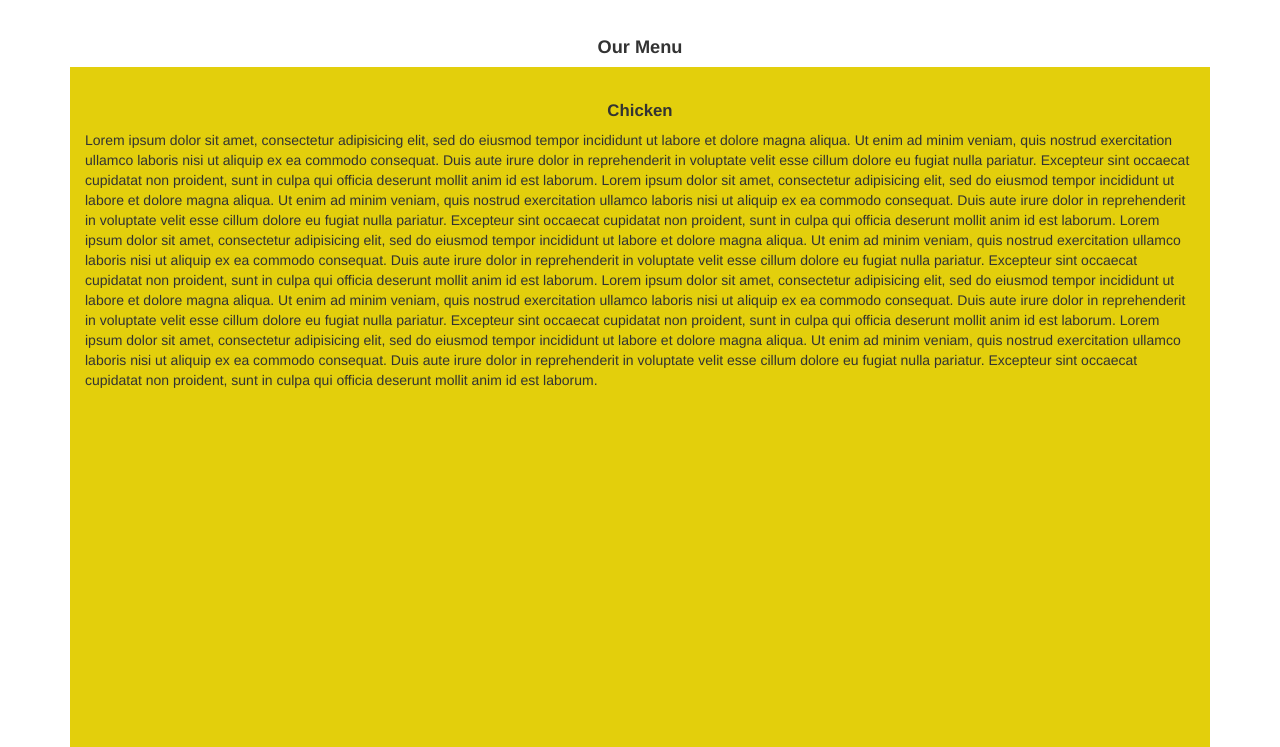
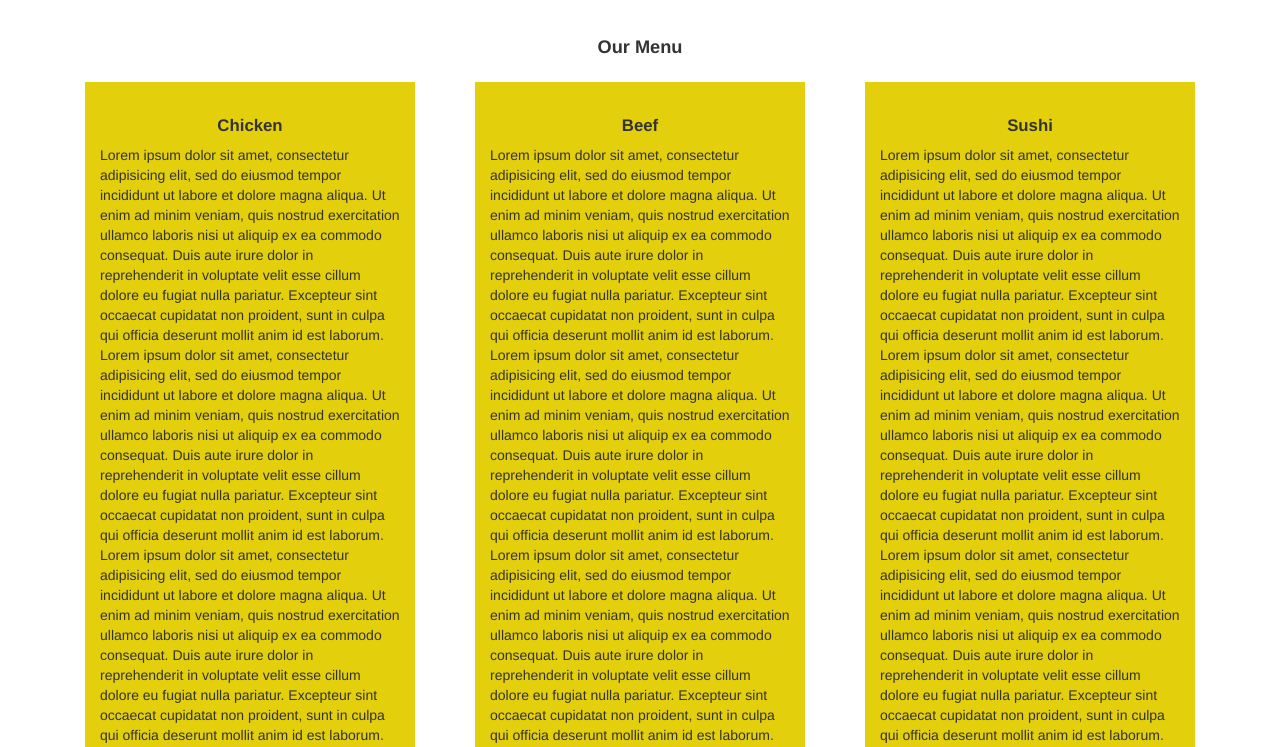
Before and after one commit to yinpeng/hcj4wd, a plain HTML site: page module3-solution/index.html in a window 1280 px wide. Shown: the part 53-800 px from the top of the page. Drawn offline with Linux system fonts and the light colour scheme.

Commit message:
Solution for Assignment 3, Optional

```diff
--- a/module3-solution/css/styles.css
+++ b/module3-solution/css/styles.css
@@ -21,7 +21,7 @@ body {
     margin: 0 -15px;
 }
 
-#nav-list>li {
+#nav-list>li>a {
     color: #fff293;
     font-size: 1.15em;
     font-weight: bold;
@@ -36,14 +36,10 @@ body {
 .food-tile {
     background-color: #e3cf0c;
     padding: 15px;
+    margin: 15px;
 }
 
 .food-tile .title {
     font-size: 1.2em;
     font-weight: bold;
-    text-align: center;
 }
-
-#chicken {
-    height: 1000px;
-}
--- a/module3-solution/index.html
+++ b/module3-solution/index.html
@@ -32,9 +32,9 @@
 
         <div id="collapsable-nav" class="collapse navbar-collapse">
           <ul id="nav-list" class="nav navbar-nav visible-xs">
-            <li class="text-center">Chicken</li>
-            <li class="text-center">Beef</li>
-            <li class="text-center">Sushi</li>
+            <li class="text-center"><a href="#chicken">Chicken</a></li>
+            <li class="text-center"><a href="#beef">Beef</a></li>
+            <li class="text-center"><a href="#sushi">Sushi</a></li>
           </ul>
         </div>
       </div>
@@ -44,9 +44,9 @@
   <div id="main-content" class="container">
     <h2 id="page-heading" class="text-center">Our Menu</h2>
     <section id="food-tiles" class="row">
-      <div class="col-xs-12">
+      <div class="col-xs-12 col-sm-6 col-md-4">
         <section id="chicken" class="food-tile">
-          <h3 class="title">Chicken</h3>
+          <h3 class="title text-center">Chicken</h3>
           <p class="content">
             Lorem ipsum dolor sit amet, consectetur adipisicing elit, sed do eiusmod tempor incididunt ut labore et dolore magna aliqua.
             Ut enim ad minim veniam, quis nostrud exercitation ullamco laboris nisi ut aliquip ex ea commodo consequat.
@@ -69,6 +69,63 @@
             Duis aute irure dolor in reprehenderit in voluptate velit esse cillum dolore eu fugiat nulla pariatur.
             Excepteur sint occaecat cupidatat non proident, sunt in culpa qui officia deserunt mollit anim id est laborum.
           </p>
+          <a href="#page-heading">Back to Top</a>
+        </section>
+      </div>
+      <div class="col-xs-12 col-sm-6 col-md-4">
+        <section id="beef" class="food-tile">
+          <h3 class="title text-center">Beef</h3>
+          <p class="content">
+            Lorem ipsum dolor sit amet, consectetur adipisicing elit, sed do eiusmod tempor incididunt ut labore et dolore magna aliqua.
+            Ut enim ad minim veniam, quis nostrud exercitation ullamco laboris nisi ut aliquip ex ea commodo consequat.
+            Duis aute irure dolor in reprehenderit in voluptate velit esse cillum dolore eu fugiat nulla pariatur.
+            Excepteur sint occaecat cupidatat non proident, sunt in culpa qui officia deserunt mollit anim id est laborum.
+            Lorem ipsum dolor sit amet, consectetur adipisicing elit, sed do eiusmod tempor incididunt ut labore et dolore magna aliqua.
+            Ut enim ad minim veniam, quis nostrud exercitation ullamco laboris nisi ut aliquip ex ea commodo consequat.
+            Duis aute irure dolor in reprehenderit in voluptate velit esse cillum dolore eu fugiat nulla pariatur.
+            Excepteur sint occaecat cupidatat non proident, sunt in culpa qui officia deserunt mollit anim id est laborum.
+            Lorem ipsum dolor sit amet, consectetur adipisicing elit, sed do eiusmod tempor incididunt ut labore et dolore magna aliqua.
+            Ut enim ad minim veniam, quis nostrud exercitation ullamco laboris nisi ut aliquip ex ea commodo consequat.
+            Duis aute irure dolor in reprehenderit in voluptate velit esse cillum dolore eu fugiat nulla pariatur.
+            Excepteur sint occaecat cupidatat non proident, sunt in culpa qui officia deserunt mollit anim id est laborum.
+            Lorem ipsum dolor sit amet, consectetur adipisicing elit, sed do eiusmod tempor incididunt ut labore et dolore magna aliqua.
+            Ut enim ad minim veniam, quis nostrud exercitation ullamco laboris nisi ut aliquip ex ea commodo consequat.
+            Duis aute irure dolor in reprehenderit in voluptate velit esse cillum dolore eu fugiat nulla pariatur.
+            Excepteur sint occaecat cupidatat non proident, sunt in culpa qui officia deserunt mollit anim id est laborum.
+            Lorem ipsum dolor sit amet, consectetur adipisicing elit, sed do eiusmod tempor incididunt ut labore et dolore magna aliqua.
+            Ut enim ad minim veniam, quis nostrud exercitation ullamco laboris nisi ut aliquip ex ea commodo consequat.
+            Duis aute irure dolor in reprehenderit in voluptate velit esse cillum dolore eu fugiat nulla pariatur.
+            Excepteur sint occaecat cupidatat non proident, sunt in culpa qui officia deserunt mollit anim id est laborum.
+          </p>
+          <a href="#page-heading">Back to Top</a>
+        </section>
+      </div>
+      <div class="col-xs-12 col-sm-12 col-md-4">
+        <section id="sushi" class="food-tile">
+          <h3 class="title text-center">Sushi</h3>
+          <p class="content">
+            Lorem ipsum dolor sit amet, consectetur adipisicing elit, sed do eiusmod tempor incididunt ut labore et dolore magna aliqua.
+            Ut enim ad minim veniam, quis nostrud exercitation ullamco laboris nisi ut aliquip ex ea commodo consequat.
+            Duis aute irure dolor in reprehenderit in voluptate velit esse cillum dolore eu fugiat nulla pariatur.
+            Excepteur sint occaecat cupidatat non proident, sunt in culpa qui officia deserunt mollit anim id est laborum.
+            Lorem ipsum dolor sit amet, consectetur adipisicing elit, sed do eiusmod tempor incididunt ut labore et dolore magna aliqua.
+            Ut enim ad minim veniam, quis nostrud exercitation ullamco laboris nisi ut aliquip ex ea commodo consequat.
+            Duis aute irure dolor in reprehenderit in voluptate velit esse cillum dolore eu fugiat nulla pariatur.
+            Excepteur sint occaecat cupidatat non proident, sunt in culpa qui officia deserunt mollit anim id est laborum.
+            Lorem ipsum dolor sit amet, consectetur adipisicing elit, sed do eiusmod tempor incididunt ut labore et dolore magna aliqua.
+            Ut enim ad minim veniam, quis nostrud exercitation ullamco laboris nisi ut aliquip ex ea commodo consequat.
+            Duis aute irure dolor in reprehenderit in voluptate velit esse cillum dolore eu fugiat nulla pariatur.
+            Excepteur sint occaecat cupidatat non proident, sunt in culpa qui officia deserunt mollit anim id est laborum.
+            Lorem ipsum dolor sit amet, consectetur adipisicing elit, sed do eiusmod tempor incididunt ut labore et dolore magna aliqua.
+            Ut enim ad minim veniam, quis nostrud exercitation ullamco laboris nisi ut aliquip ex ea commodo consequat.
+            Duis aute irure dolor in reprehenderit in voluptate velit esse cillum dolore eu fugiat nulla pariatur.
+            Excepteur sint occaecat cupidatat non proident, sunt in culpa qui officia deserunt mollit anim id est laborum.
+            Lorem ipsum dolor sit amet, consectetur adipisicing elit, sed do eiusmod tempor incididunt ut labore et dolore magna aliqua.
+            Ut enim ad minim veniam, quis nostrud exercitation ullamco laboris nisi ut aliquip ex ea commodo consequat.
+            Duis aute irure dolor in reprehenderit in voluptate velit esse cillum dolore eu fugiat nulla pariatur.
+            Excepteur sint occaecat cupidatat non proident, sunt in culpa qui officia deserunt mollit anim id est laborum.
+          </p>
+          <a href="#page-heading">Back to Top</a>
         </section>
       </div>
     </section>
```
